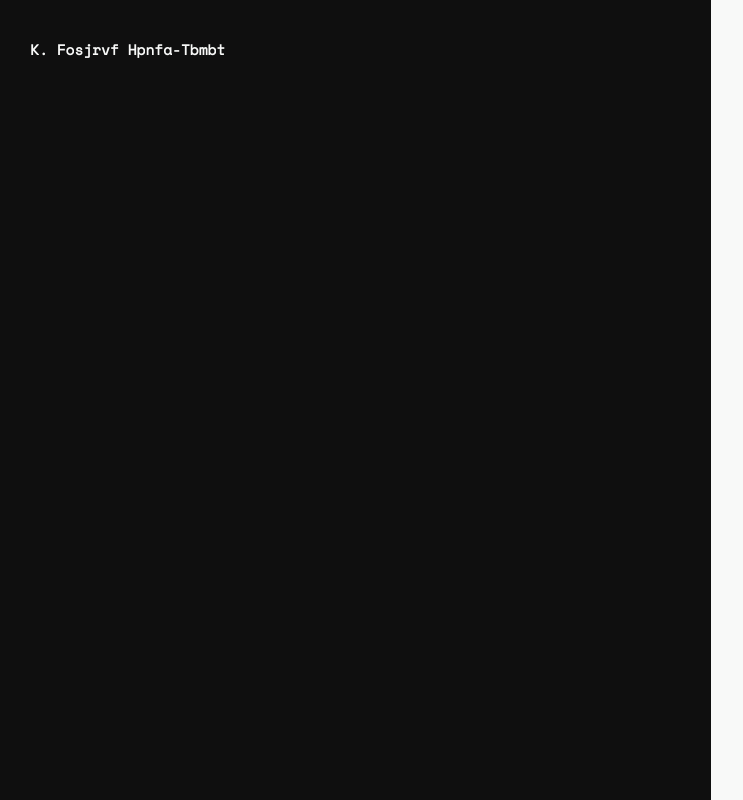
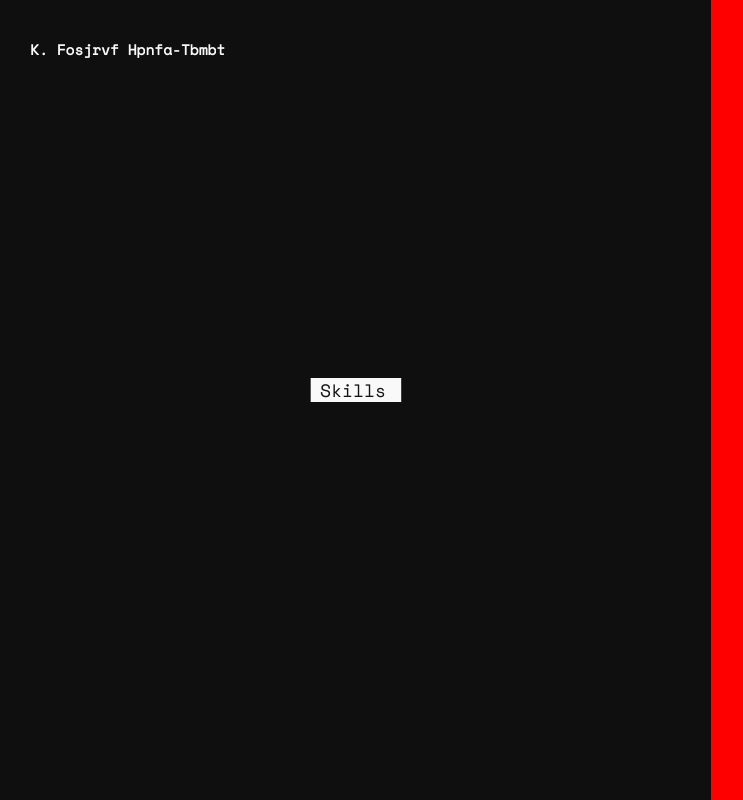
Before and after one commit to egomezsalasva/cv-client, a React (Create React App) app: page / in a window 1280 px wide. Shown: the top 800 px of the page, without its empty margins (0-743 px from the left). Built offline with nearby package versions, Linux system fonts and the light colour scheme.

Commit message:
fix toggle order

```diff
--- a/src/components/cv/CvDesk.js
+++ b/src/components/cv/CvDesk.js
@@ -5,9 +5,10 @@ import styled from 'styled-components'
 // import { useTranslation } from 'react-i18next'
 import { gsap, ScrollTrigger } from 'gsap/all'
 //-Components
-// import Heading from '../global/shared/Heading'
+import Heading from '../global/shared/Heading'
 //-Styling
 import { devices, fonts, responsiveWidthHeights, colors, zIndexes } from '../../data/styling/stylingVars'
+
 
 
 //STYLE
@@ -26,10 +27,40 @@ const LeftPanel = styled.div`
     background: ${colors.thmBlack};
     z-index: ${zIndexes.leftPanelBg};
 `
+const HeadingContainer = styled.div`
+    position: fixed;
+    top: 50vh;
+    left: calc(${responsiveWidthHeights.w800px} / 2);
+    transform: translate( -50%, -50%);
+    overflow: hidden;
+    h4{
+        display: inline-block;
+        margin-bottom: 20px;
+        padding: 0 15px 0 10px;
+        background: #F8F9F8;
+        font-family: ${fonts.displayFnt};
+        font-weight: 300;
+        font-size: 18px;
+        line-height: 24px;
+        text-align: center;
+        color: #141414;
+    }
+`
 const RightPanel = styled.div`
-
+  position: absolute;
+  left: ${leftPanelWidth};
+  z-index: 400;
+  .section:nth-child(odd) {
+    width: calc(100vw - ${leftPanelWidth});
+    height: 100vh;
+    background: red;
+  }
+  .section:nth-child(even) {
+    width: calc(100vw - ${leftPanelWidth});
+    height: 100vh;
+    background: blue;
+  }
 `
-
 
 
 
@@ -42,7 +73,9 @@ function CvDesk() {
   return (
     <CvContainer>
         <LeftPanel>
-
+          <HeadingContainer>
+              <h4>Skills</h4>
+          </HeadingContainer>
         </LeftPanel>
         <RightPanel>
           <div className="innerRightPanel">
--- a/src/components/cv/CvMob.js
+++ b/src/components/cv/CvMob.js
@@ -338,7 +338,7 @@ function CvMob() {
 
       <CvButtonsContainer>
         <div className="summaryButton" onClick={handleToggleSummaryButton}>
-          <span>{toggleSummaryButton === "ON" ? t("cv.summaryButton.summary.1") : t("cv.summaryButton.story.1")}</span>
+          <span>{toggleSummaryButton === "ON" ? t("cv.summaryButton.story.1") : t("cv.summaryButton.summary.1")}</span>
         </div>
         <div className="textResizeButton increaseSizeButton" onClick={handleIncrementFontSize}>
           <span>+</span>
```
